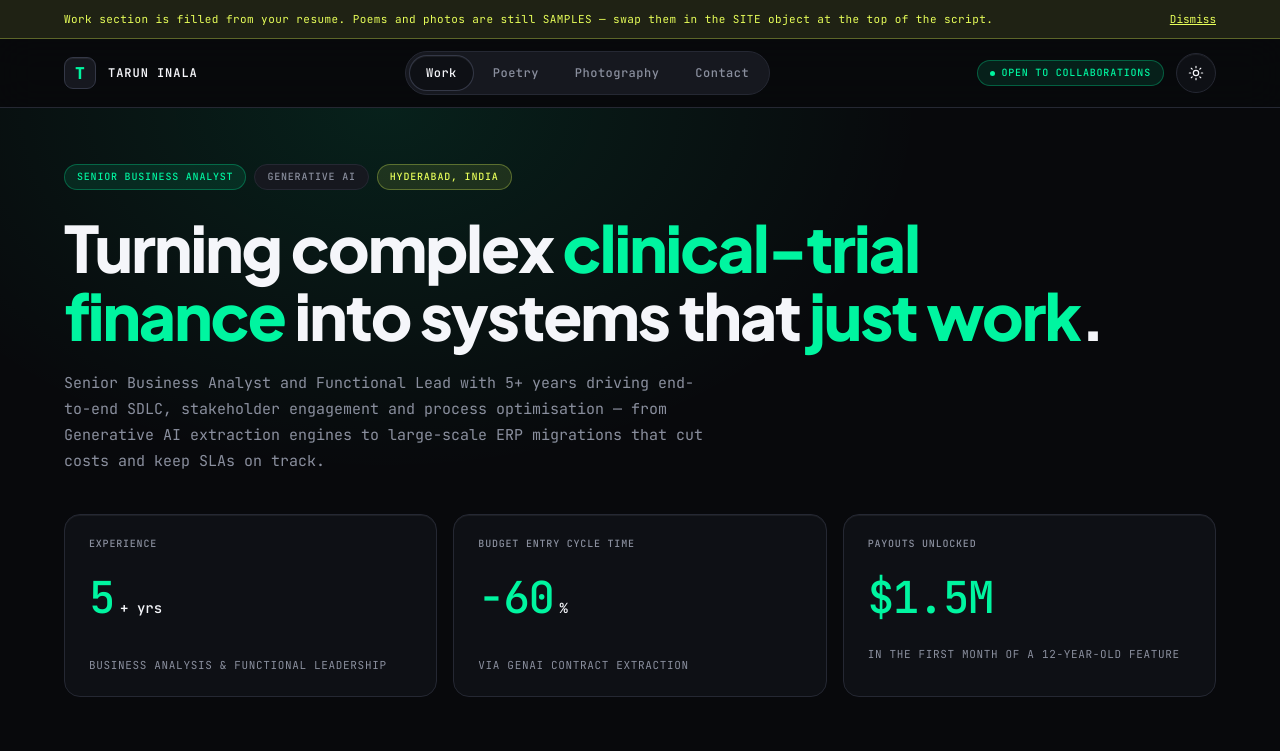
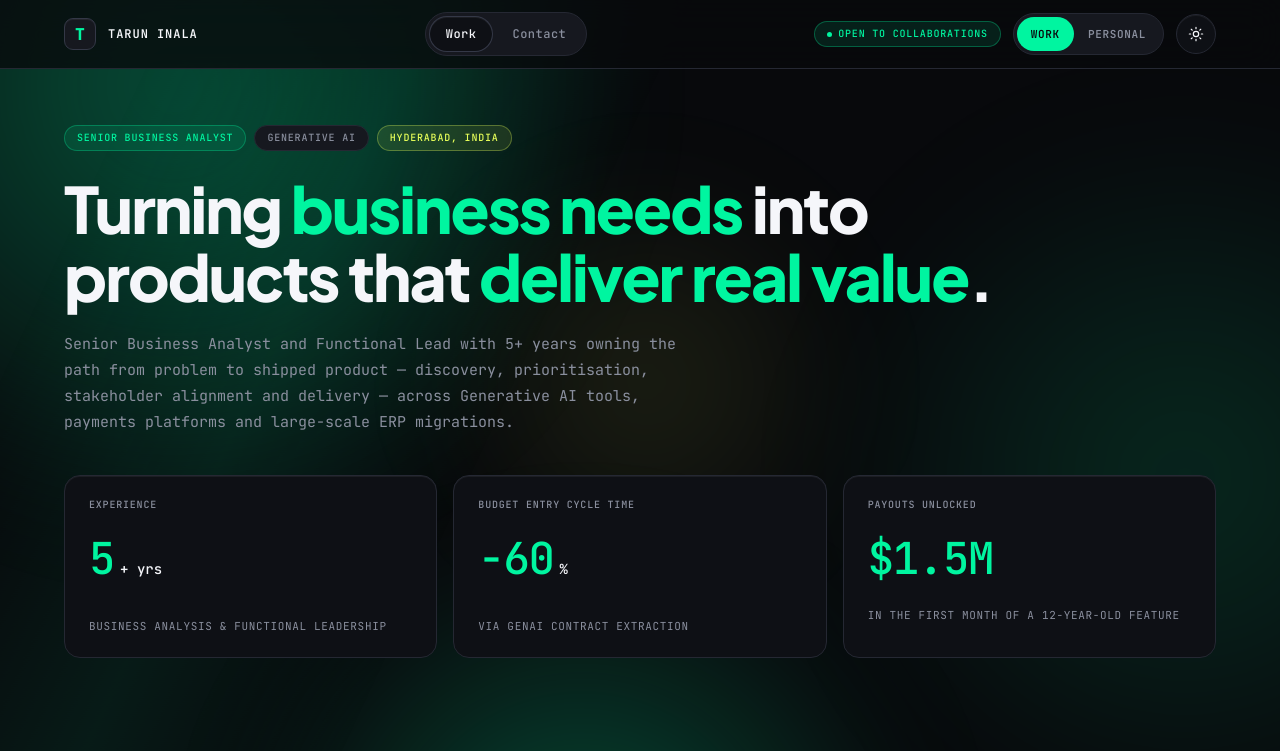
Before and after one commit to inalatarun-arch/portfolio, a plain HTML site: page index.html in a window 1280 px wide. Both pictures are taken after a click on the button "Switch to dark mode". Shown: the top 751 px of the page. Drawn offline with Linux system fonts and the light colour scheme.

Commit message:
Add files via upload

```diff
--- a/content.json
+++ b/content.json
@@ -12,8 +12,8 @@
       "Generative AI",
       "Hyderabad, India"
     ],
-    "headline": "Turning complex <em>clinical-trial finance</em> into systems that <em>just work</em>.",
-    "lede": "Senior Business Analyst and Functional Lead with 5+ years driving end-to-end SDLC, stakeholder engagement and process optimisation — from Generative AI extraction engines to large-scale ERP migrations that cut costs and keep SLAs on track.",
+    "headline": "Turning <em>business needs</em> into products that <em>deliver real value</em>.",
+    "lede": "Senior Business Analyst and Functional Lead with 5+ years owning the path from problem to shipped product — discovery, prioritisation, stakeholder alignment and delivery — across Generative AI tools, payments platforms and large-scale ERP migrations.",
     "stats": [
       {
         "k": "Experience",
@@ -155,6 +155,16 @@
     ],
     "honours": [
       {
+        "t": "Client Focus Award",
+        "s": "Clinical trial payments project · dedication to clients",
+        "y": "2025–26"
+      },
+      {
+        "t": "Client Focus Award",
+        "s": "Clinical trial payments project · dedication to clients",
+        "y": "2024–25"
+      },
+      {
         "t": "Certified Generative AI Professional",
         "s": "Oracle Cloud Infrastructure 2025",
         "y": "2025"
@@ -163,6 +173,11 @@
         "t": "Career Essentials in Business Analysis",
         "s": "Microsoft & LinkedIn",
         "y": "2024"
+      },
+      {
+        "t": "Above and Beyond Award",
+        "s": "FinancialForce engagement",
+        "y": "2022–23"
       },
       {
         "t": "Award-winning client demonstration",
--- a/index.html
+++ b/index.html
@@ -4,7 +4,7 @@
 <meta charset="utf-8">
 <meta name="viewport" content="width=device-width, initial-scale=1, viewport-fit=cover">
 <meta name="color-scheme" content="light dark">
-<title>Tarun Inala — Business Analyst, Poet &amp; Photographer</title>
+<title>Tarun Inala — Business Analyst</title>
 <link rel="preconnect" href="https://fonts.googleapis.com">
 <link rel="preconnect" href="https://fonts.gstatic.com" crossorigin>
 <link href="https://fonts.googleapis.com/css2?family=JetBrains+Mono:wght@400;500;600;700&family=Plus+Jakarta+Sans:wght@500;600;700;800&display=swap" rel="stylesheet">
@@ -17,7 +17,7 @@
   --acc:#00E08F; --acc-on:#04130C; --acc-t:#007A52; --acc-tint:rgba(0,168,110,.10); --acc-line:rgba(0,140,92,.35);
   --lime-t:#6B7A00; --lime-tint:rgba(150,170,0,.13); --lime-line:rgba(120,140,0,.35);
   --hdr:rgba(243,244,247,.82); --shine:rgba(255,255,255,.9); --shadow:0 24px 48px -24px rgba(20,25,40,.25);
-  --glow:rgba(0,224,143,.16);
+  --glow:rgba(0,224,143,.16); --g1:rgba(0,224,143,.34); --g2:rgba(90,255,190,.26); --g3:rgba(150,190,0,.16);
   box-sizing:border-box;
   padding-top:env(safe-area-inset-top,0px); padding-bottom:env(safe-area-inset-bottom,0px);
 }
@@ -29,7 +29,7 @@
     --acc:#00F5A0; --acc-on:#08090C; --acc-t:#00F5A0; --acc-tint:rgba(0,245,160,.10); --acc-line:rgba(0,245,160,.30);
     --lime-t:#E8FF59; --lime-tint:rgba(232,255,89,.10); --lime-line:rgba(232,255,89,.30);
     --hdr:rgba(8,9,12,.78); --shine:rgba(255,255,255,.06); --shadow:0 24px 48px -12px rgba(0,0,0,.85);
-    --glow:rgba(0,245,160,.10);
+    --glow:rgba(0,245,160,.10); --g1:rgba(0,245,160,.30); --g2:rgba(0,245,160,.14); --g3:rgba(232,255,89,.10);
   }
 }
 :root[data-theme="dark"]{
@@ -39,7 +39,7 @@
   --acc:#00F5A0; --acc-on:#08090C; --acc-t:#00F5A0; --acc-tint:rgba(0,245,160,.10); --acc-line:rgba(0,245,160,.30);
   --lime-t:#E8FF59; --lime-tint:rgba(232,255,89,.10); --lime-line:rgba(232,255,89,.30);
   --hdr:rgba(8,9,12,.78); --shine:rgba(255,255,255,.06); --shadow:0 24px 48px -12px rgba(0,0,0,.85);
-  --glow:rgba(0,245,160,.10);
+  --glow:rgba(0,245,160,.10); --g1:rgba(0,245,160,.30); --g2:rgba(0,245,160,.14); --g3:rgba(232,255,89,.10);
 }
 
 /* ---------- BASE ---------- */
@@ -108,11 +108,27 @@ nav.pill a.on{background:var(--s1);color:var(--tx);box-shadow:inset 0 1px 0 0 va
 
 /* ---------- LAYOUT ---------- */
 main{display:block;min-height:70vh;position:relative}
-main::before{content:"";position:absolute;inset:0 0 auto 0;height:520px;background:radial-gradient(60% 100% at 30% 0%,var(--glow),transparent 70%);pointer-events:none;z-index:0}
+.bg-glow{position:fixed;inset:0;z-index:0;overflow:hidden;pointer-events:none}
+.bg-glow i{position:absolute;border-radius:50%;filter:blur(60px);will-change:transform}
+.bg-glow i:nth-child(1){width:70vmax;height:70vmax;left:-25vmax;top:-30vmax;background:radial-gradient(circle,var(--g1),transparent 68%);animation:gl1 32s ease-in-out infinite alternate}
+.bg-glow i:nth-child(2){width:60vmax;height:60vmax;right:-25vmax;top:10vh;background:radial-gradient(circle,var(--g2),transparent 68%);animation:gl2 40s ease-in-out infinite alternate}
+.bg-glow i:nth-child(3){width:55vmax;height:55vmax;left:15vw;bottom:-35vmax;background:radial-gradient(circle,var(--g1),transparent 68%);animation:gl3 36s ease-in-out infinite alternate}
+.bg-glow i:nth-child(4){width:40vmax;height:40vmax;left:40vw;top:20vh;background:radial-gradient(circle,var(--g3),transparent 65%);animation:gl4 28s ease-in-out infinite alternate}
+.bg-glow::after{content:"";position:absolute;inset:-50%;background:linear-gradient(115deg,transparent 42%,var(--g2) 50%,transparent 58%);opacity:.55;animation:shim 24s ease-in-out infinite alternate}
+@keyframes gl1{to{transform:translate(28vw,22vh) scale(1.2)}}
+@keyframes gl2{to{transform:translate(-30vw,20vh) scale(1.15)}}
+@keyframes gl3{to{transform:translate(30vw,-18vh) scale(1.25)}}
+@keyframes gl4{from{transform:translate(-15vw,-8vh) scale(.9)}to{transform:translate(18vw,14vh) scale(1.2)}}
+@keyframes shim{from{transform:translateX(-28%)}to{transform:translateX(28%)}}
+.mode{display:flex;padding:3px;border-radius:999px;background:var(--s2);border:1px solid var(--line)}
+.mode button{border:0;background:transparent;padding:6px 14px;border-radius:999px;font-size:11px;letter-spacing:.06em;text-transform:uppercase;font-weight:600;color:var(--mu);transition:all .2s}
+.mode button.on{background:var(--acc);color:var(--acc-on)}
+@media (max-width:1100px){.hide-l{display:none}}
+@media (max-width:520px){.brand b{display:none}.mode button{padding:6px 11px}}
 main>*{position:relative;z-index:1;animation:up .5s ease both}
 main>*:nth-child(2){animation-delay:.06s} main>*:nth-child(3){animation-delay:.12s} main>*:nth-child(4){animation-delay:.18s}
 @keyframes up{from{opacity:0;transform:translateY(12px)}to{opacity:1;transform:none}}
-@media (prefers-reduced-motion:reduce){main>*,.dot{animation:none}*{transition:none!important}}
+@media (prefers-reduced-motion:reduce){main>*,.dot,.bg-glow i,.bg-glow::after{animation:none}*{transition:none!important}}
 .hero{padding-top:56px;padding-bottom:40px}
 .chips{display:flex;gap:8px;flex-wrap:wrap;margin-bottom:24px}
 .sec{padding-top:56px}
@@ -212,7 +228,7 @@ textarea{min-height:140px;resize:vertical}
 .ok{padding:22px;border-radius:12px;background:var(--acc-tint);border:1px solid var(--acc-line);color:var(--tx)}
 
 /* ---------- FOOTER ---------- */
-footer{margin-top:80px;border-top:1px solid var(--line);background:var(--s1);transition:background .25s}
+footer{position:relative;z-index:1;margin-top:80px;border-top:1px solid var(--line);background:var(--s1);transition:background .25s}
 footer .g{display:grid;grid-template-columns:1.4fr 1fr 1fr;gap:32px;padding:44px 0 28px}
 footer ul{list-style:none;margin:10px 0 0;padding:0;display:flex;flex-direction:column;gap:8px;color:var(--mu)}
 footer ul a:hover{color:var(--acc-t)}
@@ -257,14 +273,15 @@ footer .bt{border-top:1px solid var(--line);padding:18px 0 28px;display:flex;jus
 </head>
 <body>
 
-<div class="banner" id="banner"><div class="in"><span>Work section is filled from your resume. Poems and photos are still SAMPLES — swap them in the SITE object at the top of the script.</span><button data-a="hide-banner">Dismiss</button></div></div>
+<div class="bg-glow" aria-hidden="true"><i></i><i></i><i></i><i></i></div>
 
 <header class="hdr">
   <div class="in">
-    <a class="brand" href="#/work" aria-label="Home"><span class="mark">T</span><b>Tarun Inala</b></a>
+    <a class="brand" id="brand" href="#/work" aria-label="Home"><span class="mark">T</span><b>Tarun Inala</b></a>
     <nav class="pill d" id="nav-d" aria-label="Primary"></nav>
     <div class="hdr-r">
-      <span class="chip g hide-m"><i class="dot"></i>Open to collaborations</span>
+      <span class="chip g hide-m hide-l"><i class="dot"></i>Open to collaborations</span>
+      <div class="mode" id="mode" role="group" aria-label="Choose section"><button data-a="mode" data-v="work">Work</button><button data-a="mode" data-v="personal">Personal</button></div>
       <button class="iconbtn" id="theme" aria-label="Switch colour theme" title="Switch light / dark"></button>
     </div>
   </div>
@@ -279,7 +296,7 @@ footer .bt{border-top:1px solid var(--line);padding:18px 0 28px;display:flex;jus
       <div>
         <div class="lbl">Personal archive</div>
         <div class="head" style="font-size:22px;font-weight:700;margin-top:8px;letter-spacing:-.02em">Tarun Inala</div>
-        <p class="mono-cap" style="margin:8px 0 0;max-width:300px">Business analysis, poetry and photography — kept in one quiet place.</p>
+        <p class="mono-cap" id="f-tag" style="margin:8px 0 0;max-width:300px"></p>
       </div>
       <div><div class="lbl">Pages</div><ul id="f-nav"></ul></div>
       <div><div class="lbl">Elsewhere</div><ul id="f-links"></ul></div>
@@ -302,8 +319,8 @@ var SITE = {
   ],
   work: {
     chips: ["Senior Business Analyst", "Generative AI", "Hyderabad, India"],
-    headline: "Turning complex <em>clinical-trial finance</em> into systems that <em>just work</em>.",
-    lede: "Senior Business Analyst and Functional Lead with 5+ years driving end-to-end SDLC, stakeholder engagement and process optimisation — from Generative AI extraction engines to large-scale ERP migrations that cut costs and keep SLAs on track.",
+    headline: "Turning <em>business needs</em> into products that <em>deliver real value</em>.",
+    lede: "Senior Business Analyst and Functional Lead with 5+ years owning the path from problem to shipped product — discovery, prioritisation, stakeholder alignment and delivery — across Generative AI tools, payments platforms and large-scale ERP migrations.",
     stats: [
       {k:"Experience", v:"5", u:"+ yrs", d:"Business analysis & functional leadership"},
       {k:"Budget entry cycle time", v:"−60", u:"%", d:"Via GenAI contract extraction"},
@@ -329,8 +346,11 @@ var SITE = {
       {t:"Junior Software Tester", org:"Infionic Inc. · Cloud ERP", yrs:"Aug 2018 — Apr 2019", d:"Tested the Finance module (AR & AP) and shaped a Windows-based ERP through competitive analysis of Tally and SAP.", tag:""}
     ],
     honours: [
+      {t:"Client Focus Award", s:"Clinical trial payments project · dedication to clients", y:"2025–26"},
+      {t:"Client Focus Award", s:"Clinical trial payments project · dedication to clients", y:"2024–25"},
       {t:"Certified Generative AI Professional", s:"Oracle Cloud Infrastructure 2025", y:"2025"},
       {t:"Career Essentials in Business Analysis", s:"Microsoft & LinkedIn", y:"2024"},
+      {t:"Above and Beyond Award", s:"FinancialForce engagement", y:"2022–23"},
       {t:"Award-winning client demonstration", s:"FinancialForce test automation", y:"2022–23"}
     ],
     skills: ["Requirement elicitation","Stakeholder management","Process modelling","BRD / FSD","User stories & use cases","Gap analysis","Agile","UAT & test planning","SQL","JIRA","Visio / Draw.io","FinancialForce","Generative AI"]
@@ -547,10 +567,10 @@ function pageWork(){
   h+='<section class="wrap sec"><div class="sec-h"><span class="lbl acc">// Also delivered</span><h2 class="h2">More of the work</h2></div><div class="mgrid">'+w.more.map(function(x){return '<article class="card mc hov"><div class="mvis">'+illo(x.ill)+'</div><span class="lbl lime">'+x.k+'</span><h3>'+x.t+'</h3><p>'+x.d+'</p><span class="chip g" style="align-self:flex-start;margin-top:auto">'+x.m+'</span></article>'}).join('')+'</div></section>';
   h+='<section class="wrap sec"><div class="cols"><div><div class="sec-h"><span class="lbl acc">// Career</span><h2 class="h2">Experience</h2></div>'+
      w.roles.map(function(r){return '<div class="card role"><div class="top"><h3>'+r.t+(r.tag?' <span class="chip g" style="margin-left:6px">'+r.tag+'</span>':'')+'</h3><span class="lbl lime">'+r.yrs+'</span></div><span class="lbl">'+r.org+'</span><p>'+r.d+'</p></div>'}).join('')+'</div>'+
-     '<div><div class="sec-h"><span class="lbl acc">// Recognition</span><h2 class="h2">Certifications &amp; recognition</h2></div><div class="card" style="padding:18px">'+
+     '<div><div class="sec-h"><span class="lbl acc">// Recognition</span><h2 class="h2">Awards &amp; certifications</h2></div><div class="card" style="padding:18px">'+
      w.honours.map(function(x){return '<div class="hon"><span class="ico">'+ic('award')+'</span><div class="t"><b>'+x.t+'</b><span class="mono-cap">'+x.s+'</span></div><span class="lbl lime">'+x.y+'</span></div>'}).join('')+'</div>'+
      '<div class="sec-h" style="margin-top:32px"><span class="lbl acc">// Toolkit</span><h2 class="h2">Skills</h2></div>'+tags(w.skills)+'</div></div>';
-  h+='<div class="card cta"><h3>Have a process worth fixing? Let&rsquo;s talk.</h3><div style="display:flex;gap:12px;flex-wrap:wrap"><a class="btn p" href="#/contact">Get in touch '+ic('right')+'</a><a class="btn" href="#/poetry">Read the poetry</a></div></div></section>';
+  h+='<div class="card cta"><h3>Have a process worth fixing? Let&rsquo;s talk.</h3><div style="display:flex;gap:12px;flex-wrap:wrap"><a class="btn p" href="#/contact">Get in touch '+ic('right')+'</a><a class="btn" href="'+SITE.links[0].u+'" target="_blank" rel="noopener">LinkedIn '+ic('arrow')+'</a></div></div></section>';
   return h;
 }
 
@@ -597,10 +617,13 @@ function pagePhotos(){
 }
 
 var sentMsg=null;
-function pageContact(){
+var contactMode='work';
+function pageContact(mode){
+  contactMode=mode||'work';
+  var lede=contactMode==='work'?'For product, business-analysis and consulting conversations, collaborations, or a quick question about my work. I read everything.':'For a thought about a poem or a photograph, or simply to say hello. I read everything.';
   var links=SITE.links.map(function(l){return '<a href="'+l.u+'"><span>'+l.k.slice(0,2)+'</span><span style="opacity:.7">'+l.k+'</span></a>'}).join('');
   return '<section class="wrap hero"><div class="chips"><span class="chip g"><i class="dot"></i>Say hello</span></div>'+
-    '<h1 class="display">Start a <em>conversation</em>.</h1><p class="lede">For business analysis and consulting conversations, collaborations, photography, or simply to share a thought about a poem. I read everything.</p></section>'+
+    '<h1 class="display">Start a <em>conversation</em>.</h1><p class="lede">'+lede+'</p></section>'+
     '<section class="wrap"><div class="cgrid"><div class="stack">'+
     '<div class="card box"><span class="lbl">Direct email</span><div class="email"><span>'+SITE.email+'</span><button class="btn sm" data-a="copy-email">'+ic('copy')+' <span id="cplbl">Copy</span></button></div></div>'+
     '<div class="card box"><span class="lbl">Elsewhere</span><div class="links">'+links+'</div></div>'+
@@ -609,7 +632,7 @@ function pageContact(){
 }
 function formHTML(){
   if(sentMsg) return '<div class="ok"><div class="head" style="font-size:22px;font-weight:700;display:flex;gap:10px;align-items:center">'+ic('check')+' Almost there</div><p style="margin:10px 0 16px;color:var(--mu)">Your message is ready. Open it in your email app to send it.</p><a class="btn p" href="'+sentMsg+'">Open in email '+ic('arrow')+'</a> <button class="btn" data-a="again" style="margin-left:6px">Write another</button></div>';
-  var topics=['Business analysis','Collaboration','Photography','Poetry','Just saying hi'];
+  var topics=contactMode==='work'?['Business analysis','Product ownership','Collaboration','Just saying hi']:['Poetry','Photography','Collaboration','Just saying hi'];
   return '<div class="lbl acc">// Message</div>'+
     '<div class="f2"><div class="fld"><label class="lbl" for="fn">Your name</label><input id="fn" placeholder="Your name" autocomplete="name"></div><div class="fld"><label class="lbl" for="fe">Your email</label><input id="fe" type="email" placeholder="you@example.com" autocomplete="email"></div></div>'+
     '<div class="fld"><span class="lbl">What is it about?</span><div class="filters" id="topics">'+topics.map(function(t,i){return '<button type="button" class="fbtn'+(i===0?' on':'')+'" data-a="topic" data-v="'+t+'">'+t+'</button>'}).join('')+'</div></div>'+
@@ -618,14 +641,29 @@ function formHTML(){
 }
 
 /* ---------- ROUTER ---------- */
-var ROUTES={work:['Work',pageWork],poetry:['Poetry',pagePoetry],photography:['Photography',pagePhotos],contact:['Contact',pageContact]};
+var ROUTES={
+  work:{l:'Work',m:'work',f:pageWork},
+  contact:{l:'Contact',m:'work',f:function(){return pageContact('work')}},
+  poetry:{l:'Poetry',m:'personal',f:pagePoetry},
+  photography:{l:'Photography',m:'personal',f:pagePhotos},
+  hello:{l:'Say hello',m:'personal',f:function(){return pageContact('personal')}}
+};
+var MODES={work:['work','contact'],personal:['poetry','photography','hello']};
+var FOOT={work:'Business analysis and product delivery — clear requirements, shipped outcomes.',personal:'Poems and photographs — kept in one quiet place.'};
+function savedMode(){try{var m=localStorage.getItem('inala-mode');if(m==='work'||m==='personal')return m}catch(e){}return 'work'}
 function route(){
-  var k=(location.hash.replace(/^#\/?/,'')||'work').split('/')[0];
-  if(!ROUTES[k]) k='work';
-  var nav=Object.keys(ROUTES).map(function(r){return '<a href="#/'+r+'" class="'+(r===k?'on':'')+'"'+(r===k?' aria-current="page"':'')+'>'+ROUTES[r][0]+'</a>'}).join('');
+  var k=location.hash.replace(/^#\/?/,'').split('/')[0];
+  if(!ROUTES[k]) k=MODES[savedMode()][0];
+  var mode=ROUTES[k].m;
+  try{localStorage.setItem('inala-mode',mode)}catch(e){}
+  var nav=MODES[mode].map(function(r){return '<a href="#/'+r+'" class="'+(r===k?'on':'')+'"'+(r===k?' aria-current="page"':'')+'>'+ROUTES[r].l+'</a>'}).join('');
   $('#nav-d').innerHTML=nav; $('#nav-m').innerHTML=nav;
-  $('#main').innerHTML=ROUTES[k][1]();
-  document.title=ROUTES[k][0]+' — Tarun Inala';
+  document.querySelectorAll('#mode button').forEach(function(b){var on=b.dataset.v===mode;b.classList.toggle('on',on);b.setAttribute('aria-pressed',on)});
+  $('#brand').setAttribute('href','#/'+MODES[mode][0]);
+  $('#f-tag').textContent=FOOT[mode];
+  $('#f-nav').innerHTML=MODES[mode].map(function(r){return '<li><a href="#/'+r+'">'+ROUTES[r].l+'</a></li>'}).join('');
+  $('#main').innerHTML=ROUTES[k].f();
+  document.title=ROUTES[k].l+' — Tarun Inala';
   closeOv(); window.scrollTo(0,0);
 }
 window.addEventListener('hashchange',route);
@@ -664,7 +702,7 @@ document.addEventListener('click',function(e){
   if(e.target===$('#ov')){closeOv();return}
   var el=e.target.closest('[data-a]'); if(!el)return;
   var a=el.dataset.a, v=el.dataset.v;
-  if(a==='hide-banner'){$('#banner').style.display='none'}
+  if(a==='mode'){location.hash='#/'+MODES[v][0]}
   else if(a==='poem'){openPoem(el.dataset.id)}
   else if(a==='photo'){openPhoto(el.dataset.id)}
   else if(a==='close'){closeOv()}
@@ -695,7 +733,6 @@ document.addEventListener('keydown',function(e){
 
 /* ---------- FOOTER + INIT ---------- */
 function boot(){
-$('#f-nav').innerHTML=Object.keys(ROUTES).map(function(r){return '<li><a href="#/'+r+'">'+ROUTES[r][0]+'</a></li>'}).join('');
 $('#f-links').innerHTML=SITE.links.map(function(l){return '<li><a href="'+l.u+'">'+l.k+'</a></li>'}).join('')+'<li><a href="mailto:'+SITE.email+'">Email</a></li>';
 $('#copy').textContent='© '+new Date().getFullYear()+' Tarun Inala. All rights reserved.';
 paintToggle();
```
